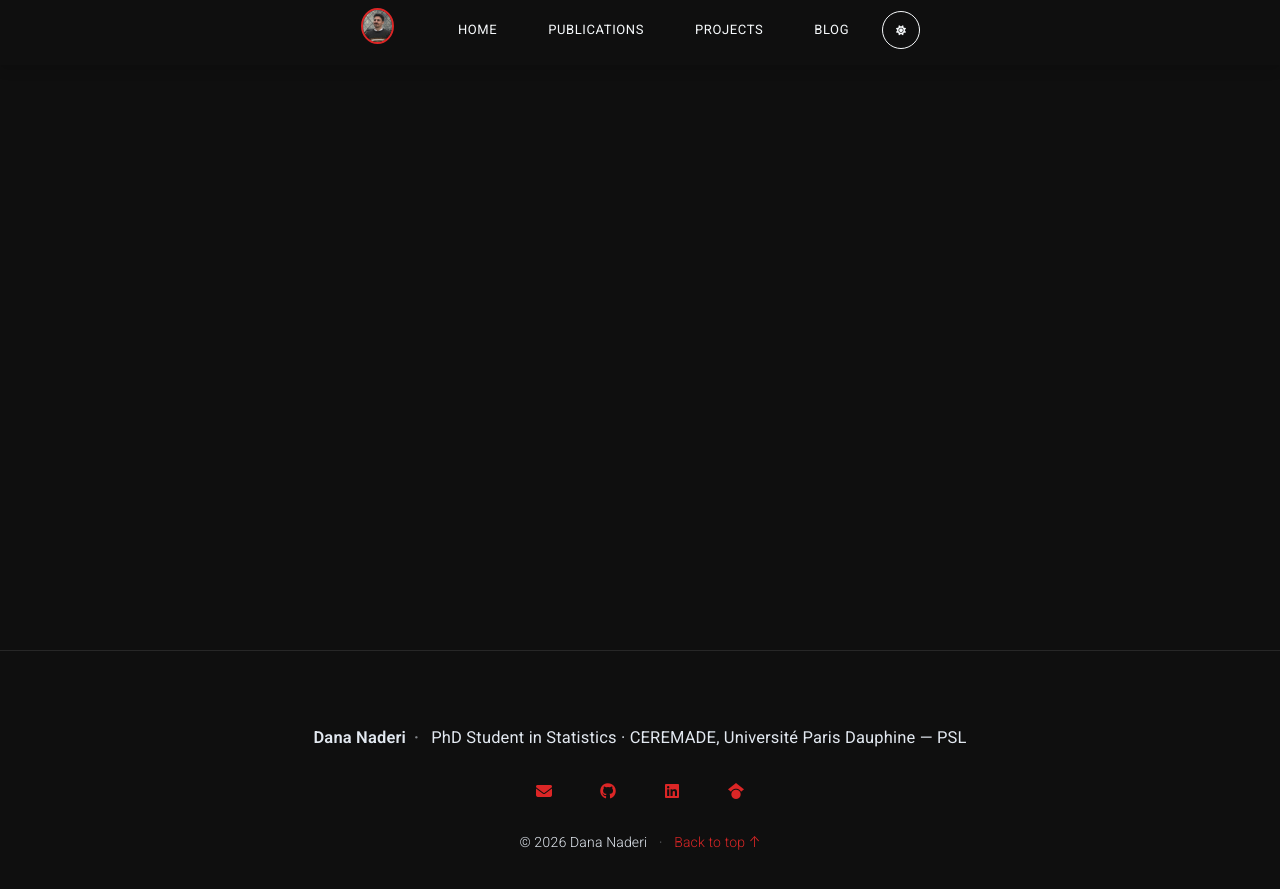
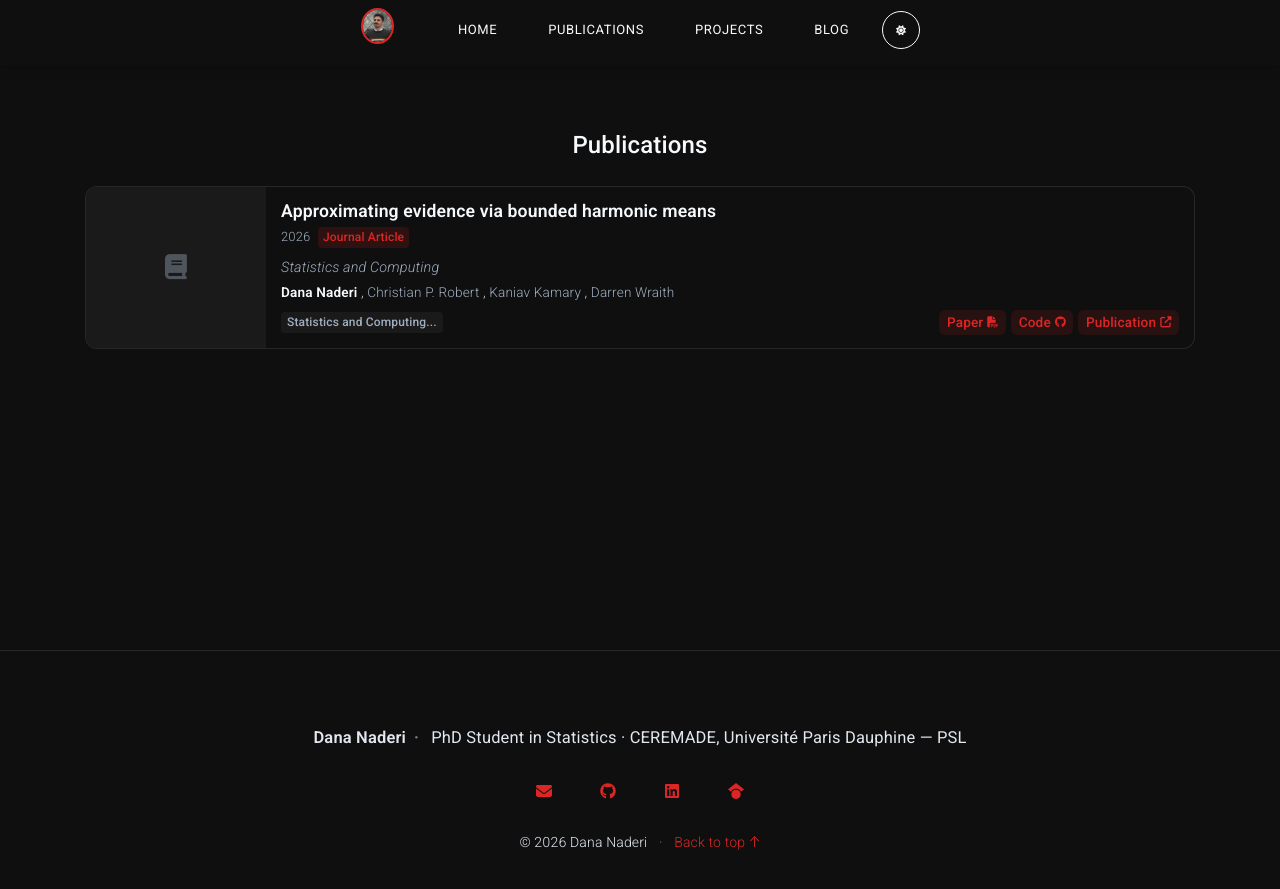
Before and after one commit to ikpconnect/dananaderi, a Jekyll site: the page built from _pages/publications.html, in a window 1280 px wide. Shown: the top 889 px of the page. Built offline with Jekyll 4.4.1, drawn with Linux system fonts in a browser that asks for light colours; nearby versions of some CDN libraries; part of the change alters nothing that is shown.

Commit message:
Update publication.yml

```diff
--- a/_data/publication.yml
+++ b/_data/publication.yml
@@ -1,38 +1,45 @@
 # =============================================================================
 # PUBLICATIONS
 # =============================================================================
-# Most recent first. Uncomment the template below when you have a publication
-# to add. Keep the `[]` at the bottom until you've added at least one real
-# entry — without it Jekyll will crash on the publications page.
-# =============================================================================
 
-# - layout: left-publication
-#   title: "Paper title"
-#   venue: Conference or Journal Name
-#   year: 2024
-#   publication_type: Conference Paper      # or: Journal Article, Preprint, Workshop Paper, Thesis
-#   authors:
-#     - Dana Naderi
-#     - Co-author One
-#   paper: https://arxiv.org/abs/XXXX.XXXXX
-#   code: https://github.com/da_na_deri/repo
-#   website: https://example.com/project-page
-#   # image: /assets/images/paper-thumbnail.png
-#   cite:
-#     - id: naderi_2024_venue
-#       type: paper-conference
-#       authors:
-#         - family: Naderi
-#           given: Dana
-#       title: "Paper title"
-#       container-title: "Venue Name"
-#       issued:
-#         year: 2024
-#   details: |
-#     **Abstract:** A short paragraph summarizing the paper.
-#
-#     **Highlights:**
-#     - First contribution
-#     - Second contribution
 
-[]
+- layout: left-publication
+  title: "Approximating evidence via bounded harmonic means"
+  venue: Statistics and Computing
+  year: 2026
+  publication_type: Journal Article
+  authors:
+    - Dana Naderi
+    - Christian P. Robert
+    - Kaniav Kamary
+    - Darren Wraith
+  paper: https://link.springer.com/article/10.1007/s11222-026-10875-z
+  link: https://arxiv.org/abs/2510.20617
+  code: https://cran.r-project.org/web/packages/ECMLE/index.html
+  cite:
+    - id: naderi_2026_evidence
+      type: article-journal
+      authors:
+        - family: Naderi
+          given: Dana
+        - family: Robert
+          given: Christian P.
+        - family: Kamary
+          given: Kaniav
+        - family: Wraith
+          given: Darren
+      title: "Approximating evidence via bounded harmonic means"
+      container-title: "Statistics and Computing"
+      issued:
+        year: 2026
+      DOI: 10.1007/s11222-026-10875-z
+  details: |
+    **Abstract:** Efficient Bayesian model selection relies on the model evidence
+    or marginal likelihood, whose computation often requires evaluating an
+    intractable integral. We propose the Elliptical Covering Marginal Likelihood
+    Estimator (ECMLE), based on covering the highest posterior density region with
+    non-overlapping ellipsoids. ECMLE eliminates the infinite-variance issue of
+    the original harmonic mean estimator, allows exact volume computation, and
+    works in multimodal settings.
+
+    **Software:** R package [`ECMLE`](https://cran.r-project.org/web/packages/ECMLE/index.html) on CRAN.
```
